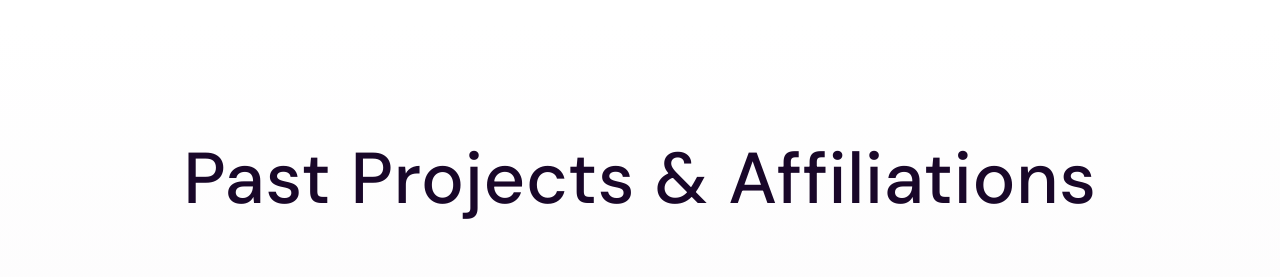
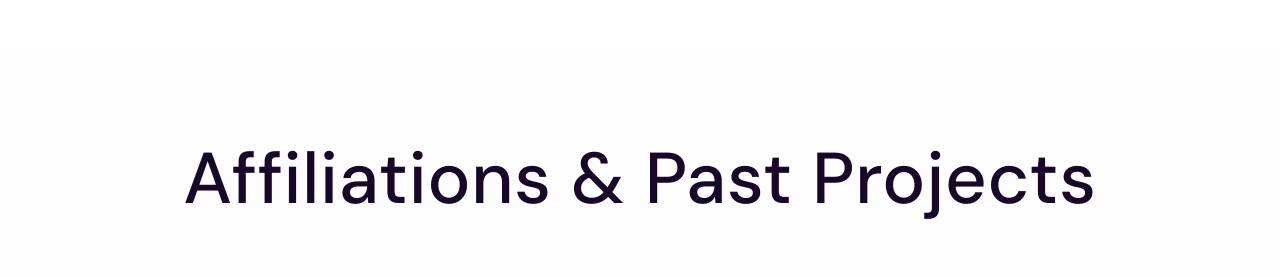
Before and after one commit to howzhiyong/howzhiyong.github.io, a website: page index.html in a window 1280 px wide. Shown: the part 1380-1657 px from the top of the page. Drawn offline with nearby package versions, Linux system fonts and the light colour scheme; animation ran at ten frames a second.

Commit message:
Update index.html

```diff
--- a/index.html
+++ b/index.html
@@ -143,7 +143,7 @@
     <div class="container">
         <div class="row reveal"  style="padding-top: 10%; padding-bottom: 5%">
             <div class="col-sm-12">
-                <h1 class="subheader"> Past Projects &amp; Affiliations </h1>
+                <h1 class="subheader"> Affiliations &amp; Past Projects </h1>
             </div>
         </div>
         <div class="row reveal" style="padding: 0% 30px; padding-bottom: 10%">
```
